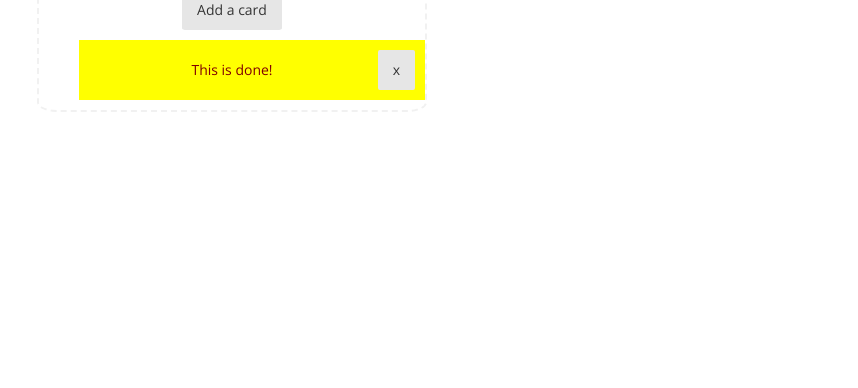
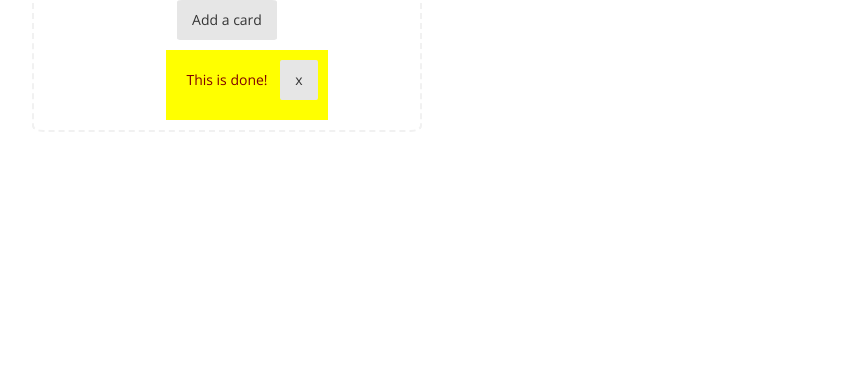
Before and after one commit to zet-god/kanban_board, a plain HTML site: page index.html in a window 1280 px wide. Shown: the part 412-800 px from the top of the page, without its empty margins (38-896 px from the left). Drawn offline with nearby package versions, Linux system fonts and the light colour scheme.

Commit message:
zmiany w wyświetlaniu kart i kolumn

```diff
--- a/style.css
+++ b/style.css
@@ -14,7 +14,8 @@ body {
 	text-align: center;
 	padding: 0;
 	margin: 0 auto;
-}
+/*	width: 100%;
+*/}
 
 .row {
 	padding: 0;
@@ -23,7 +24,7 @@ body {
 
 .col-md-4 {
 	padding: 0;
-	margin: 0 5px;
+	margin: 0 5px 0 0;
 }
 
 /*czcionki*/
@@ -44,18 +45,19 @@ p.card-description {
 /*karty i kolumny*/
 .column {
 	position: relative;
-/*	min-width: 50px;
+/*	max-width: 350px;
 */	border-style: dashed;
 	border-color: #f1f1f1;
 	border-width: 2px;
-	border-radius: 5%;
+	border-radius: 3%;
 }
 
 .card {
 	min-height: 60px;
 	background-color: yellow;
 /*	box-sizing: border-box;
-*/  display: block;
+*/
+	display: inline-block;
 	position: relative;
   	margin: 0;
   	padding: 0;
```
Also changed, not shown: index.html (+1 -0 lines).
